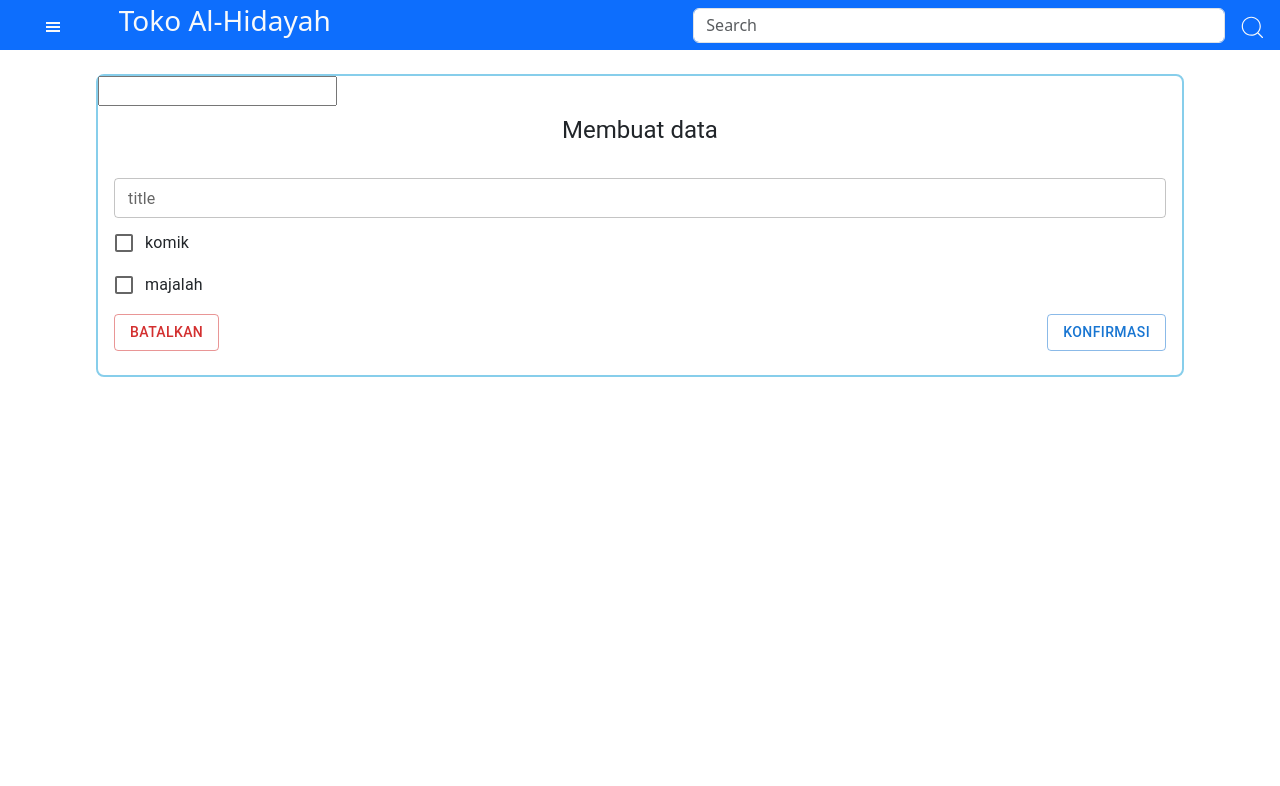
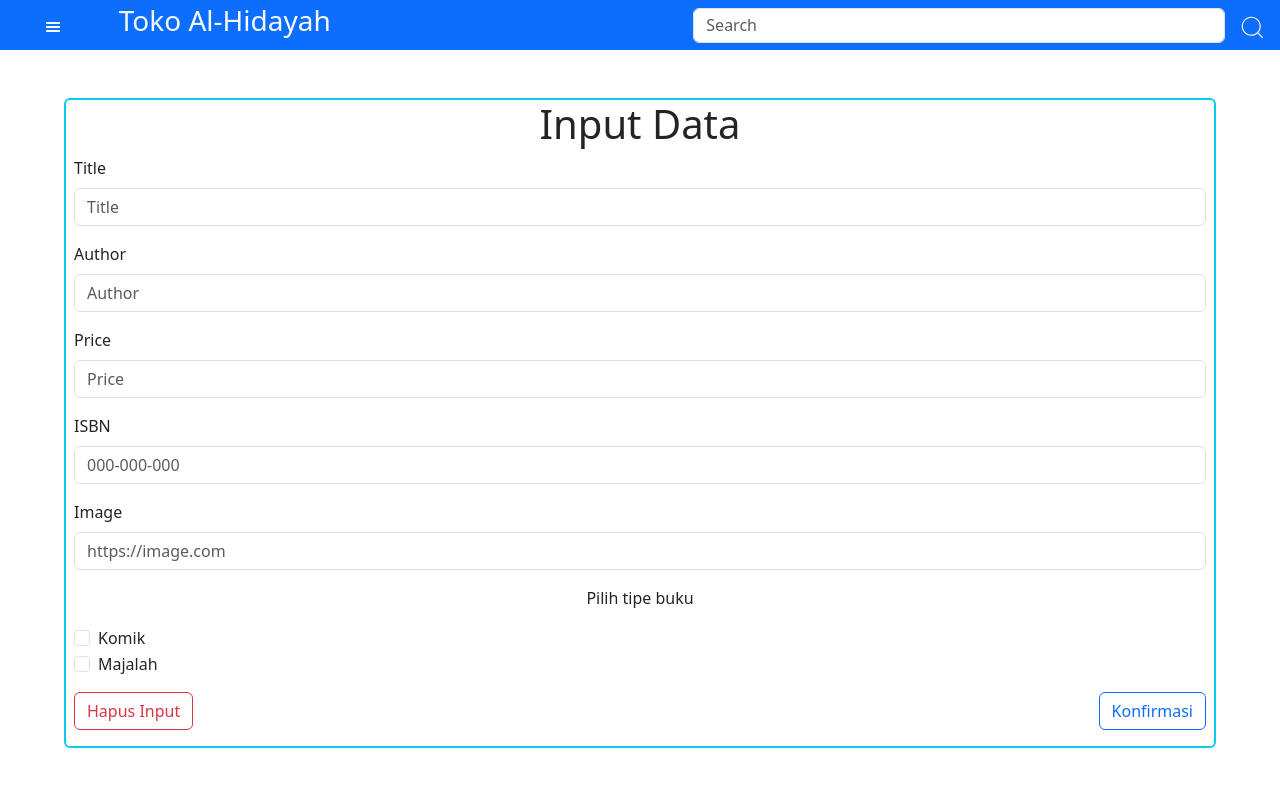
Before and after one commit to zidney06/belajar-mern, a React (Vite) app in the folder frontend/: page /create in a window 1280 px wide. Shown: the top 786 px of the page. Built offline with nearby package versions, Linux system fonts and the light colour scheme; no server answers.

Commit message:
migrasi dari MUI ke Bootstrap dan mengubah newProductSlice

```diff
--- a/frontend/slices/newProductSlice.jsx
+++ b/frontend/slices/newProductSlice.jsx
@@ -15,37 +15,12 @@
 		value: tamlate
 	},
 	reducers: {
-		setTitle: (state, action) => {
-			// console.log(action.payload)
+		setValue: (state, action) => {
 			state.value.title = action.payload
-		},
-		setAuthor: (state, action) => {
-			// console.log(action.payload)
-			state.value.author = action.payload
-		},
-		setPrice: (state, action) => {
-			// console.log(action.payload)
-			state.value.price = action.payload
-		},
-		setISBN: (state, action) => {
-			// console.log(action.payload)
-			state.value.ISBN = action.payload
-		},
-		setImage: (state, action) => {
-			// console.log(action.payload)
-			state.value.image = action.payload
-		},
-		setTag: () => {}
+		}
 	}
 })
 
-export const {
-	setTitle,
-	setAuthor,
-	setPrice,
-	setISBN,
-	setImage,
-	setTag
-} = newProductSlice.actions
+export const {setValue} = newProductSlice.actions
 
 export default newProductSlice.reducer
--- a/frontend/src/components/Navbar.jsx
+++ b/frontend/src/components/Navbar.jsx
@@ -7,8 +7,6 @@
 
 export default function Navbar() {
 	const [cheked, setCheked] = useState(false)
-
-	console.log('p')
 
 	return (
 	<div className="container-fluid px-0 bg-primary text-light row mx-0">
--- a/frontend/src/components/ProductList.jsx
+++ b/frontend/src/components/ProductList.jsx
@@ -1,13 +1,5 @@
-import {
-	Container,
-	Box,
-	Typography,
-	Card,
-	CardActions,
-	CardContent,
-	CardMedia,
-	Button
-} from '@mui/material'
+import 'bootstrap/dist/css/bootstrap.min.css'
+import 'bootstrap/dist/js/bootstrap.bundle.min.js'
 import {useEffect} from 'react'
 import {useSelector, useDispatch} from 'react-redux'
 
@@ -17,50 +9,19 @@
 	const filteredBooks = books.filter(book => book.tags.some(el => el === tag))
 
   return (
-   <Container
-   	component="section"
-   	disableGutters
-   	sx={{
-   		px: 1,
-   	}}>
-   	<Typography variant="h6">{header}</Typography>
-   	<Box
-   	sx={{
-   		display: 'flex',
-   		py: 1,
-   		overflowX: 'scroll'
-   	}}>
-   		{filteredBooks.map((book, i) => (
-   			<Card
-					variant="outlined"
-		   		key={i}
-		   		sx={{
-		   			mx: 2,
-		   			border: '1px solid gray',
-		   			// flexGrow: 0,
-		   			// flexShrink: 0,
-		   			// flexBasis: 150
-		   			flex: '0 0 150px' //ini shothandnya
-		   		}}>
-		   		<CardMedia image={book.image} sx={{height: 80, width: '100%'}} />
-		   		<CardContent sx={{p: .5, textAlign: 'left'}}>
-		   			<Typography>{book.title}</Typography>
-		   			<Typography variant="p">Author: {book.author}</Typography><br />
-			   			<Typography variant="p">Harga: {book.price}</Typography>
-		   			<Typography variant="p">tags: {book.tags}</Typography>
-		   		</CardContent>
-		   		<CardActions>
-		   			<Button
-		   				variant="outlined"
-		   				size="small"
-		   				sx={{
-		   					border: '1px solid skyblue',
-		   					color: 'skyblue'
-		   				}}>Beli</Button>
-		   		</CardActions>
-		   	</Card>
-   		))}
-   	</Box>
-   </Container>
+  <div className="my-3 border rounded p-1">
+		<h4>{header}</h4>
+		<div className="container-fluid d-flex overflow-auto p-2">
+		{filteredBooks.map((book, i) => (
+			<div className="card dev-card mx-1" key={i}>
+			  <img src={book.image} className="card-img-top" alt="..." />
+			  <div className="card-body p-1">
+			    <h5 className="card-title">{book.title}</h5>
+			    <p>{book.tags}</p>
+			  </div>
+			</div>
+		))}
+		</div>
+	</div>
   )
 }
--- a/frontend/src/pages/CreatePage.jsx
+++ b/frontend/src/pages/CreatePage.jsx
@@ -1,116 +1,67 @@
 import {useState, useCallback, useRef} from 'react'
 import {useSelector, useDispatch} from 'react-redux'
-import {
-	setTitle,
-	setAuthor,
-	setPrice,
-	setISBN,
-	setImage,
-	setTag
-} from '../../slices/newProductSlice'
-import {
-	Container,
-	Box,
-	Typography,
-	TextField,
-	Checkbox,
-	FormGroup,
-	FormControlLabel,
-	Stack,
-	Button
-} from '@mui/material'
+import 'bootstrap/dist/css/bootstrap.min.css'
+import 'bootstrap/dist/js/bootstrap.bundle.min.js'
+import {setValue} from '../../slices/newProductSlice'
+
 
 export default function CreatePage() {
 	const dispatch = useDispatch()
 	const newProduct = useSelector((state) => state.newProduct.value)
-	const title = useRef(null)
+	const title = useRef('')
+	const author = useRef('')
+	const price = useRef('')
+	const ISBN = useRef('')
+	const image = useRef('')
+	const tags = useRef([])
 
-	const [value, setValue] = useState(null)
-
-	const hndlClck = () => {
-		console.log(title.current.querySelector('input').value)
+	const hndlConfirm = () => {
+		console.log(title.current.value, author.current.value, price.current.value)
 	}
-	const hndlTitle = () => {}
-
-	// console.log(title)
-
-	//console.log(newProduct)
 
 	return (
-	<Container disableGutters>
-		<Box>
-			<Box
-				sx={{
-					display: "flex",
-					justifyContent: "center"
-				}}>
-				<Box
-					sx={{
-						width: '85vw',
-						border: '2px solid skyblue',
-						borderRadius: 2,
-						mt: 3
-					}}>
-					<input onChange={hndlTitle} />
-					<Typography variant="h5" sx={{textAlign: 'center', my: 1}}>Membuat data</Typography>
-					<Box
-						component="form"
-						autoComplete="off"
-						sx={{
-							p: 2
-						}}>
-						<TextField
-							fullWidth
-							variant="outlined"
-							label="title"
-							size="small"
-							margin="dense"
-							title={title}
-							onChange={hndlTitle}/>
-						{/*<TextField
-							fullWidth
-							variant="outlined"
-							label="author"
-							size="small"
-							margin="dense"
-							onChange={(e) => dispatch(setAuthor(e.target.value))}/>
-						<TextField
-							fullWidth
-							variant="outlined"
-							label="price"
-							size="small"
-							margin="dense"
-							onChange={(e) => dispatch(setPrice(e.target.value))}
-							type="number" />
-						<TextField
-							fullWidth
-							variant="outlined"
-							label="ISBN"
-							size="small"
-							onChange={(e) => dispatch(setISBN(e.target.value))}
-							margin="dense" />
-						<TextField
-							fullWidth
-							variant="outlined"
-							label="image url"
-							size="small"
-							onChange={(e) => dispatch(setImage(e.target.value))}
-							margin="dense" />*/}
-						<FormGroup>
-							<FormControlLabel control={<Checkbox label="bagus" />} label="komik" />
-							<FormControlLabel control={<Checkbox label="bagus" />} label="majalah" />
-						</FormGroup>
-						<Stack spacing={2} direction="row" sx={{display: 'flex', justifyContent: 'space-between', my: 1}}>
-							<Button variant="outlined" color="error" onClick={hndlClck}>batalkan</Button>
-							<Button variant="outlined">Konfirmasi</Button>
-						</Stack>
-					</Box>
-				</Box>
-			</Box>
-			<Box>
-				{/*ini untuk menampilkan daftar produk yang dimiliki oleh akun ini*/}
-			</Box>
-		</Box>
-	</Container>
+	<div className="container-fluid p-0 my-5">
+		<div className="dev-input-box mx-auto border border-info rounded border-2 px-2">
+			<h1 className="text-center">Input Data</h1>
+			<div className="mb-3">
+  			<label htmlFor="title" className="form-label">Title</label>
+  			<input ref={title} type="text" className="form-control" id="title" placeholder="Title" />
+			</div>
+			<div className="mb-3">
+  			<label htmlFor="Author" className="form-label">Author</label>
+  			<input ref={author} type="text" className="form-control" id="Author" placeholder="Author" />
+			</div>
+			<div className="mb-3">
+  			<label htmlFor="Price" className="form-label">Price</label>
+  			<input ref={price} type="text" className="form-control" id="Price" placeholder="Price" />
+			</div>
+			<div className="mb-3">
+  			<label htmlFor="ISBN" className="form-label">ISBN</label>
+  			<input ref={ISBN} type="text" className="form-control" id="ISBN" placeholder="000-000-000" />
+			</div>
+			{/*bagian image nanti diubah menjadi input type file*/}
+			<div className="mb-3">
+  			<label htmlFor="Image" className="form-label">Image</label>
+  			<input ref={image} type="text" className="form-control" id="Image" placeholder="https://image.com" />
+			</div>
+			<p className="text-center">Pilih tipe buku</p>
+			<div className="form-check">
+  			<input className="form-check-input" type="checkbox" value="komik" id="komik" />
+  			<label className="form-check-label" htmlFor="komik">
+    			Komik
+  			</label>
+			</div>
+			<div className="form-check">
+  			<input className="form-check-input" type="checkbox" value="majalah" id="majalah" />
+  			<label className="form-check-label" htmlFor="majalah">
+    			Majalah
+  			</label>
+			</div>
+			<div className="my-3 d-flex justify-content-between">
+				<button className="btn btn-outline-danger">Hapus Input</button>
+				<button className="btn btn-outline-primary" onClick={hndlConfirm}>Konfirmasi</button>
+			</div>
+		</div>
+	</div>
 	)
 }
--- a/frontend/src/pages/HomePage.jsx
+++ b/frontend/src/pages/HomePage.jsx
@@ -22,7 +22,7 @@
   }
 
 	return (
-		<div className="container-fluid red">
+		<div className="container-fluid p-0">
 			<div className="w-75 mx-auto tes my-5">
 				<Slider {...settings}>
 	 				<div className="slide">
@@ -36,9 +36,25 @@
 	 		    </div>
 	      </Slider>
 			</div>
-			<div>
-
-			</div>
+			<main className="px-2">
+				<ProductList header="Komik" tag="komik" />
+				<ProductList header="Majalah" tag="majalah" />
+				<ProductList header="Baru terbit" tag="baru" />
+			</main>
+			<footer className="bg-primary container-fluid text-light row p-3">
+				<div className="col text-center mb-0">
+					<h3 className="mb-0">
+						<FaInstagram />
+						@Toko Al-Hidayah
+					</h3>
+				</div>
+				<div className="col text-center">
+					<h3 className="mb-0">
+						<FaYoutube />
+						@Toko Al-Hidayah
+					</h3>
+				</div>
+			</footer>
 		</div>
 	)
 }
--- a/frontend/src/styles/style.css
+++ b/frontend/src/styles/style.css
@@ -40,3 +40,10 @@
 	text-decoration: none;
 	font-size: 1.3rem;
 }
+.dev-card {
+	width: 200px;
+	flex: 0 0 200px;
+}
+.dev-input-box {
+	width: 90%;
+}
```
